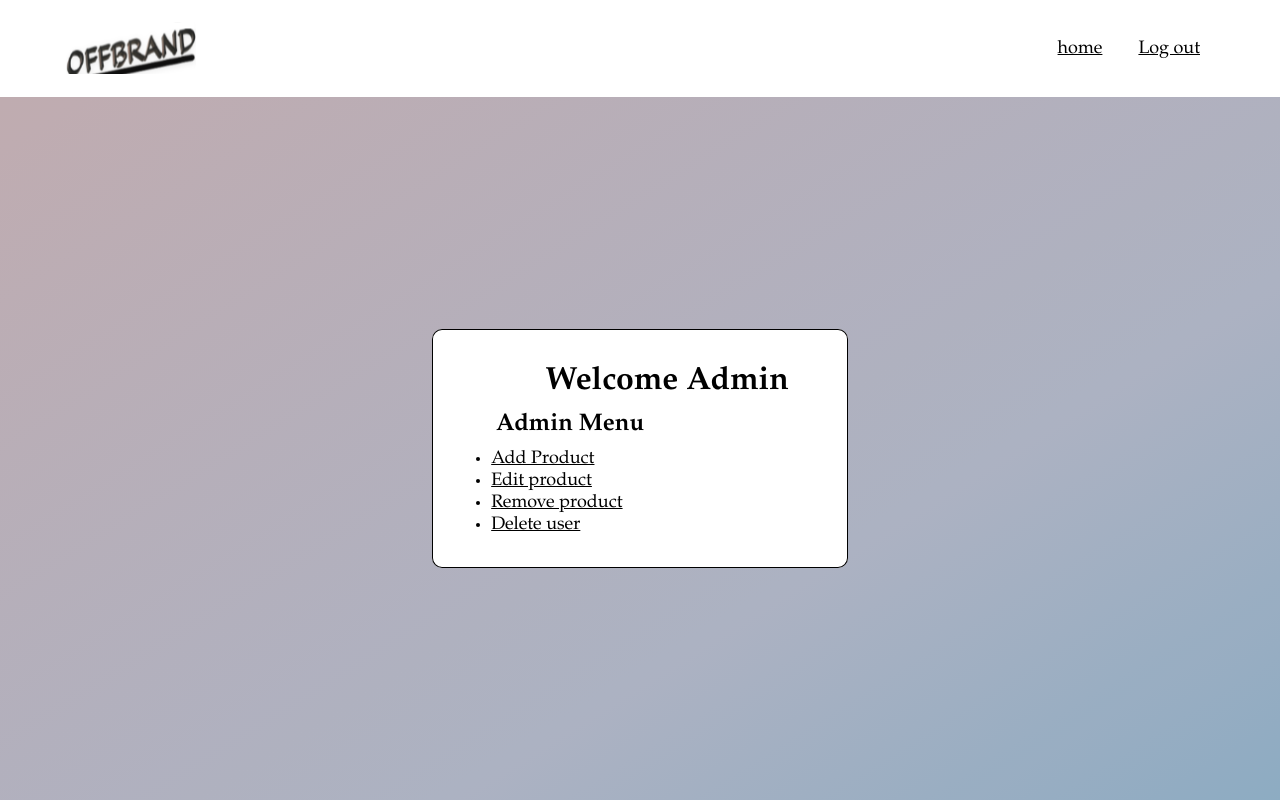
After one commit to Emn98/D0018E_project, a PHP site: page /Accounts/admin_page.php in a window 1280 px wide. The commit adds this page. Run offline with PHP 8.4, Linux system fonts and the light colour scheme.

Commit message:
added cs to new admin page

```diff
--- /dev/null
+++ b/src/Accounts/admin_page.php
@@ -0,0 +1,33 @@
+<!DOCTYPE html>
+  <html lang="en">
+    <head>
+        <meta charset="UTF-8">
+        <link rel="stylesheet" href="/Css/admin_page.css">
+        <title>Admin page - Offbrand.pwr</title>
+    </head>
+    <body>
+    <div class="container">
+      <header>
+        <img class="logo" src="/Images/logga2.png" alt="Logo"/>
+        <nav>
+          <ul class="nav_menu">
+            <li><a href="/index.php">home</a></li>
+            <li><a href="log_out.php"><i class="fa fa-sign-out"></i> Log out</a></li>
+          </ul>
+        </nav>
+      </header>
+      <main>
+        <div class="admin_menu_container">
+          <h1>Welcome Admin</h1>
+          <h2>Admin Menu</h2>
+          <ul class="Admin_menu">
+            <li><a href='/product_handling/add_product_form.php'>Add Product</a></li>
+            <li><a href='/product_handling/edit_product_form.php'>Edit product</a></li>
+            <li><a href='/product_handling/remove_product_form.php'>Remove product</a></li>
+            <li><a href='/Accounts/delete_user_admin_form.php'>Delete user</a></li>
+          </ul>
+        </div>
+      </main>
+	  </div>
+    </body>
+    </html>
--- a/src/Accounts/user_page.php
+++ b/src/Accounts/user_page.php
@@ -32,7 +32,7 @@
         <nav>
           <ul class="nav_menu">
             <li><a href="/index.php">home</a></li>
-            <li><a href="logout.php"><i class="fa fa-sign-out"></i> Log out</a></li>
+            <li><a href="log_out.php"><i class="fa fa-sign-out"></i> Log out</a></li>
           </ul>
         </nav>
       </header>
--- /dev/null
+++ b/src/Css/admin_page.css
@@ -0,0 +1,107 @@
+* {
+    box-sizing: border-box;
+    margin: 0;
+    padding: 0;
+}
+
+body {
+    font-family: "Hoefler Text", "Baskerville old face", Garamond, "Times New Roman", serif;
+    font-weight: 500;
+    background-image: linear-gradient(to bottom right, #bea7aa 0%, #a8aebf 67%, #87a7bf 100%);
+    height: 100vh;
+}
+
+.container{
+  display:grid;
+  height:100vh;
+  grid-template-rows: 0.3fr 8fr;
+  grid-template-areas: "header"
+   "main";
+}
+
+header{
+  background-color: white;
+  width: cover;
+  grid-area: header;
+  display: flex;
+  justify-content: space-between;
+  align-items: center;
+  padding: 20px 5% ;
+}
+
+header li, a{
+  font-size: 18px;
+  color: black;
+}
+
+.logo{
+  cursor: pointer;
+}
+
+.nav_menu{
+  list-style: none;
+}
+
+.nav_menu li{
+  display: inline-block;
+  padding: 0px 1rem;
+}
+
+.nav_menu li a{
+  transition: color 0.2s ease 0s;
+}
+
+.nav_menu li a:hover{
+  color: #0088a9;
+}
+
+
+main{
+  background: rgba(255, 255, 255, 0.05);
+  grid-area: main;
+  display: grid;
+  justify-content: center;
+  align-items: center;
+}
+
+.admin_menu_container{
+  width: 26rem;
+  padding: 2rem;
+  background-color: white;
+  border-radius: 10px;
+  display: grid;
+  justify-content: center;
+  align-items: center;
+  box-shadow:0px 0px 0px 1px black inset;
+  position: relative;
+}
+
+.admin_menu_container h1{
+  margin-bottom: 0.6rem;
+  margin-top: 0.1rem;
+  margin-left: 3.4rem;
+}
+
+.admin_menu_container h2{
+  margin-bottom: 0.5rem;
+  margin-left: 0.3rem;
+}
+
+.admin_menu{
+  list-style: none;
+}
+
+.admin_menu li{
+  margin-bottom: 0.4rem;
+  display: inline-block;
+  padding: 0px 0.3rem;
+}
+
+.admin_menu li a{
+  font-size: 18px;
+  transition: color 0.2s ease 0s;
+}
+
+.admin_menu li a:hover{
+  color: #0088a9;
+}
```
Also changed, not shown: src/Accounts/my_page.php (deleted, +0 -148 lines).
